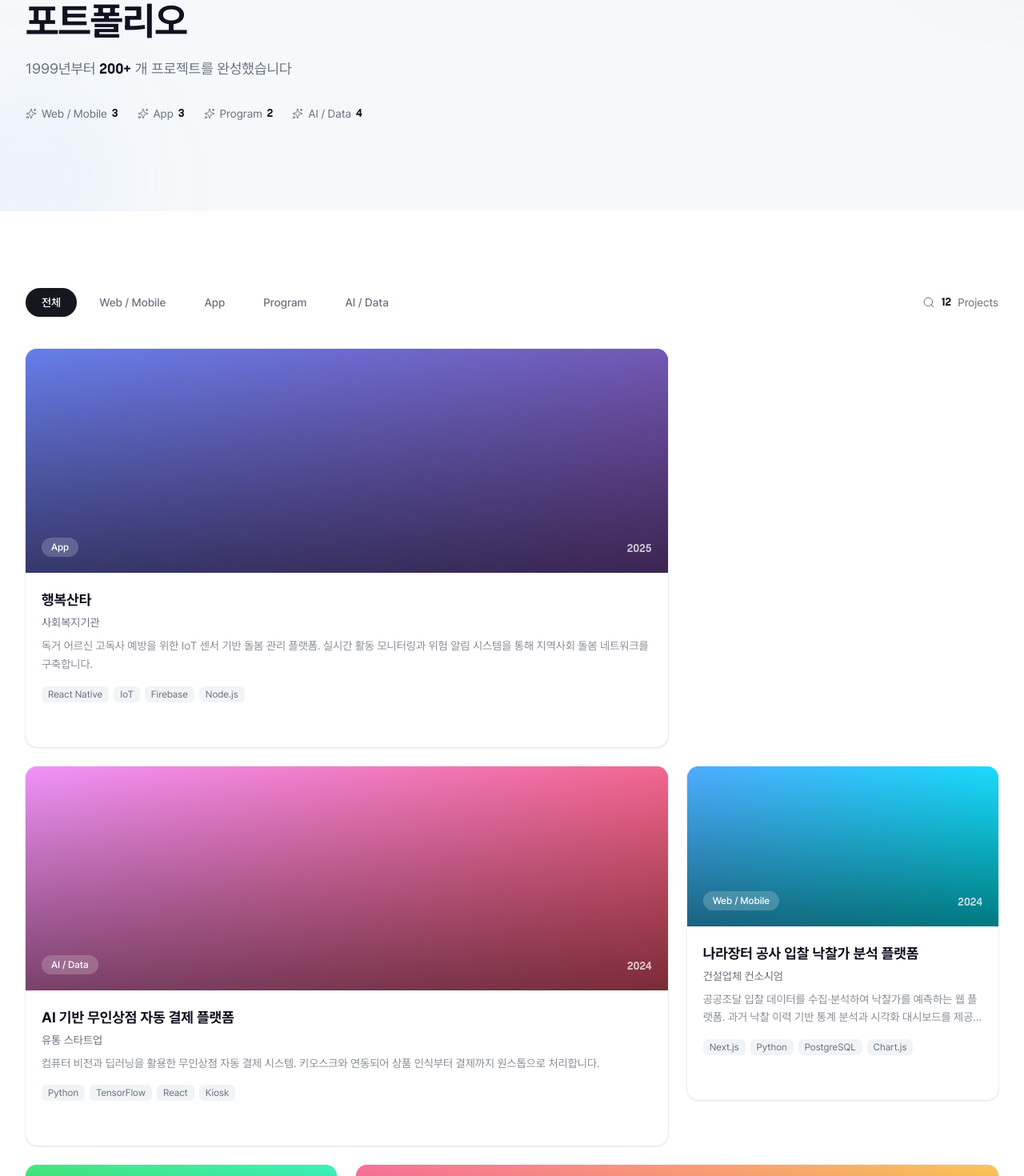
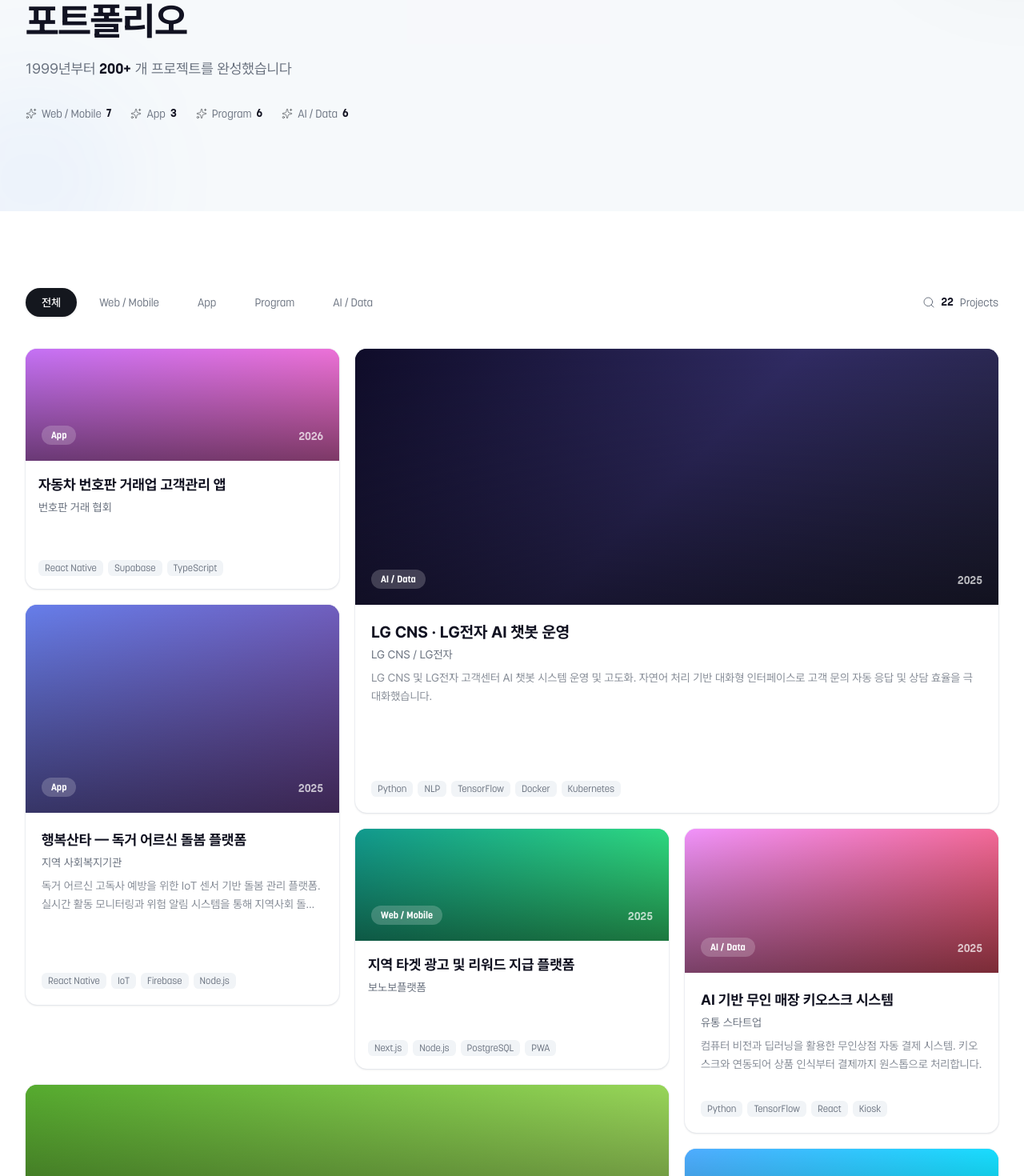
Before and after one commit to MS-Kwak/bonobo-platform, a Next.js app: page /portfolio in a window 1280 px wide. Shown: the part 200-1670 px from the top of the page at 80% size. Built offline with nearby package versions, Linux system fonts and the light colour scheme.

Commit message:
feat: update portfolio components with improved styling and new card size features; enhance UI consistency and add new portfolio items

```diff
--- a/components/portfolio/portfolio-detail.tsx
+++ b/components/portfolio/portfolio-detail.tsx
@@ -27,7 +27,7 @@ function CategoryBadge({
   const label =
     categories.find((c) => c.id === category)?.label ?? category;
   return (
-    <span className="rounded-full bg-white/20 px-3 py-1 text-xs font-medium text-white backdrop-blur-sm">
+    <span className="rounded-full bg-white/20 px-3 py-1 font-heading text-xs font-bold text-white backdrop-blur-sm">
       {label}
     </span>
   );
@@ -168,7 +168,7 @@ export function PortfolioDetail({
                       delay: 0.7 + i * 0.05,
                       ease,
                     }}
-                    className="rounded-full bg-white/15 px-3 py-1 text-xs font-medium text-white backdrop-blur-sm"
+                    className="rounded-full bg-white/15 px-3 py-1 font-heading text-xs font-bold text-white backdrop-blur-sm"
                   >
                     {tag}
                   </motion.span>
@@ -249,7 +249,7 @@ export function PortfolioDetail({
               </SidebarItem>
 
               <SidebarItem icon={Layers} label="카테고리" index={2}>
-                <p className="mt-0.5 text-sm font-semibold text-foreground">
+                <p className="mt-0.5 font-heading text-sm font-semibold text-foreground">
                   {categoryLabel}
                 </p>
               </SidebarItem>
@@ -267,7 +267,7 @@ export function PortfolioDetail({
                         delay: 0.5 + i * 0.06,
                         ease,
                       }}
-                      className="rounded-md bg-white px-2.5 py-1 text-xs font-medium text-foreground shadow-sm ring-1 ring-border/50"
+                      className="rounded-md bg-white px-2.5 py-1 font-heading text-xs font-medium text-foreground shadow-sm ring-1 ring-border/50"
                     >
                       {tag}
                     </motion.span>
--- a/components/portfolio/portfolio-list.tsx
+++ b/components/portfolio/portfolio-list.tsx
@@ -35,7 +35,7 @@ function CategoryBadge({
   const label =
     categories.find((c) => c.id === category)?.label ?? category;
   return (
-    <span className="rounded-full bg-white/20 px-3 py-1 text-xs font-medium text-white backdrop-blur-sm">
+    <span className="rounded-full bg-white/20 px-3 py-1 font-heading text-xs font-bold text-white backdrop-blur-sm">
       {label}
     </span>
   );
@@ -161,7 +161,7 @@ export function PortfolioList() {
                   className="size-3.5 text-primary/60"
                   strokeWidth={1.5}
                 />
-                <span>{stat.label}</span>
+                <span className="font-heading">{stat.label}</span>
                 <span className="font-heading font-bold text-foreground">
                   {stat.count}
                 </span>
@@ -205,7 +205,9 @@ export function PortfolioList() {
                     }}
                   />
                 )}
-                <span className="relative z-10">{cat.label}</span>
+                <span className="relative z-10 font-heading">
+                  {cat.label}
+                </span>
               </button>
             ))}
 
@@ -214,40 +216,69 @@ export function PortfolioList() {
               <span className="font-heading font-bold text-foreground">
                 {filtered.length}
               </span>
-              <span>Projects</span>
+              <span className="font-heading">Projects</span>
             </div>
           </motion.div>
 
-          {/* Card Grid */}
+          {/* Bento Card Grid */}
           <AnimatePresence mode="wait">
             <motion.div
               key={active}
-              initial={{ opacity: 0, y: 12 }}
-              animate={{ opacity: 1, y: 0 }}
-              exit={{ opacity: 0, y: -12 }}
+              initial={{ opacity: 0 }}
+              animate={{ opacity: 1 }}
+              exit={{ opacity: 0 }}
               transition={{ duration: 0.3, ease }}
-              className="mt-10 grid grid-cols-1 gap-6 sm:grid-cols-2 lg:grid-cols-3"
+              className="mt-10 grid grid-cols-1 gap-5 sm:grid-cols-2 lg:grid-cols-3"
+              style={{ gridAutoRows: '20px', gridAutoFlow: 'dense' }}
             >
-              {filtered.map((item, i) => (
+              {filtered.map((item, i) => {
+                const s = item.size ?? 'default';
+                const isWide = s === 'large' || s === 'wide';
+
+                const colSpan = isWide ? 2 : 1;
+                const rowSpan =
+                  s === 'large'
+                    ? 15
+                    : s === 'tall'
+                      ? 13
+                      : s === 'wide'
+                        ? 11
+                        : item.compact
+                          ? 8
+                          : 10;
+
+                const thumbH =
+                  s === 'large'
+                    ? 'h-[320px]'
+                    : s === 'tall'
+                      ? 'h-[260px]'
+                      : s === 'wide'
+                        ? 'h-[200px]'
+                        : item.compact
+                          ? 'h-[140px]'
+                          : 'h-[180px]';
+
+                return (
                   <motion.div
                     key={item.id}
+                    variants={cardVariants}
                     custom={i % 3}
-                  variants={cardVariants}
                     initial="hidden"
                     whileInView="visible"
                     viewport={{ once: true, margin: '-60px' }}
-                  exit="exit"
-                  className={cn(item.featured && 'lg:col-span-2')}
+                    style={{
+                      gridColumn: `span ${colSpan}`,
+                      gridRow: `span ${rowSpan}`,
+                    }}
                   >
                     <Link
                       href={`/portfolio/${item.id}`}
-                    className="group block overflow-hidden rounded-2xl ring-1 ring-border/50 shadow-sm transition-all duration-300 hover:shadow-xl hover:-translate-y-1"
+                      className="group flex h-full flex-col overflow-hidden rounded-2xl ring-1 ring-border/50 shadow-sm transition-all duration-300 hover:shadow-xl hover:-translate-y-1"
                     >
-                    {/* Thumbnail */}
                       <div
                         className={cn(
-                        'relative flex items-end overflow-hidden p-5',
-                        item.featured ? 'h-[280px]' : 'h-[200px]',
+                          'relative flex shrink-0 items-end overflow-hidden p-5',
+                          thumbH,
                         )}
                         style={{ background: item.thumbnail }}
                       >
@@ -264,37 +295,54 @@ export function PortfolioList() {
                         </div>
                       </div>
 
-                    {/* Content */}
-                    <div className="p-5">
-                      <h3 className="text-lg font-bold text-foreground transition-colors duration-200 group-hover:text-primary">
+                      <div
+                        className={cn(
+                          'flex flex-1 flex-col p-5',
+                          item.compact && 'p-4',
+                        )}
+                      >
+                        <h3
+                          className={cn(
+                            'font-bold text-foreground transition-colors duration-200 group-hover:text-primary',
+                            isWide ? 'text-xl' : 'text-lg',
+                          )}
+                        >
                           {item.title}
                         </h3>
                         <p className="mt-1 text-sm text-muted-foreground">
                           {item.client}
                         </p>
-                      <p className="mt-2 line-clamp-2 text-sm leading-relaxed text-muted-foreground/80">
+                        {!item.compact && (
+                          <p
+                            className={cn(
+                              'mt-2 text-sm leading-relaxed text-muted-foreground/80',
+                              isWide
+                                ? 'line-clamp-3'
+                                : 'line-clamp-2',
+                            )}
+                          >
                             {item.description}
                           </p>
-                      <div className="mt-4 flex flex-wrap gap-1.5">
+                        )}
+                        <div
+                          className={cn(
+                            'mt-auto flex flex-wrap gap-1.5 pt-3',
+                          )}
+                        >
                           {item.tags.map((tag) => (
                             <span
                               key={tag}
-                            className="rounded-md bg-muted px-2 py-0.5 text-xs text-muted-foreground"
+                              className="rounded-md bg-muted px-2 py-0.5 font-heading text-xs text-muted-foreground"
                             >
                               {tag}
                             </span>
                           ))}
                         </div>
-                      <div className="mt-4 flex items-center gap-1 text-sm font-medium text-primary">
-                        <span className="translate-x-0 opacity-0 transition-all duration-300 group-hover:translate-x-0 group-hover:opacity-100">
-                          자세히 보기
-                        </span>
-                        <ArrowRight className="size-4 -translate-x-16 opacity-0 transition-all duration-300 group-hover:translate-x-0 group-hover:opacity-100" />
-                      </div>
                       </div>
                     </Link>
                   </motion.div>
-              ))}
+                );
+              })}
             </motion.div>
           </AnimatePresence>
         </div>
--- a/data/portfolio.ts
+++ b/data/portfolio.ts
@@ -4,6 +4,7 @@ export type PortfolioCategory =
   | 'app'
   | 'program'
   | 'ai';
+export type CardSize = 'large' | 'wide' | 'tall' | 'default';
 
 export interface PortfolioItem {
   id: string;
@@ -14,7 +15,8 @@ export interface PortfolioItem {
   year: number;
   tags: string[];
   thumbnail: string;
-  featured?: boolean;
+  size?: CardSize;
+  compact?: boolean;
 }
 
 export const categories: { id: PortfolioCategory; label: string }[] =
@@ -28,28 +30,79 @@ export const categories: { id: PortfolioCategory; label: string }[] =
 
 export const portfolioItems: PortfolioItem[] = [
   {
+    id: 'car-plate-crm',
+    title: '자동차 번호판 거래업 고객관리 앱',
+    description:
+      '자동차 번호판 거래 업종 특화 CRM 앱. 고객 DB 관리, 거래 이력 추적, 자동 알림, 매출 통계 기능을 모바일 환경에서 제공합니다.',
+    category: 'app',
+    client: '번호판 거래 협회',
+    year: 2026,
+    tags: ['React Native', 'Supabase', 'TypeScript'],
+    thumbnail: 'linear-gradient(135deg, #c471f5 0%, #fa71cd 100%)',
+    size: 'default',
+    compact: true,
+  },
+  {
+    id: 'lg-ai-chatbot',
+    title: 'LG CNS · LG전자 AI 챗봇 운영',
+    description:
+      'LG CNS 및 LG전자 고객센터 AI 챗봇 시스템 운영 및 고도화. 자연어 처리 기반 대화형 인터페이스로 고객 문의 자동 응답 및 상담 효율을 극대화했습니다.',
+    category: 'ai',
+    client: 'LG CNS / LG전자',
+    year: 2025,
+    tags: ['Python', 'NLP', 'TensorFlow', 'Docker', 'Kubernetes'],
+    thumbnail:
+      'linear-gradient(135deg, #0f0c29 0%, #302b63 50%, #24243e 100%)',
+    size: 'large',
+  },
+  {
     id: 'happy-santa',
-    title: '행복산타',
+    title: '행복산타 — 독거 어르신 돌봄 플랫폼',
     description:
       '독거 어르신 고독사 예방을 위한 IoT 센서 기반 돌봄 관리 플랫폼. 실시간 활동 모니터링과 위험 알림 시스템을 통해 지역사회 돌봄 네트워크를 구축합니다.',
     category: 'app',
-    client: '사회복지기관',
+    client: '지역 사회복지기관',
     year: 2025,
     tags: ['React Native', 'IoT', 'Firebase', 'Node.js'],
     thumbnail: 'linear-gradient(135deg, #667eea 0%, #764ba2 100%)',
-    featured: true,
+    size: 'tall',
+  },
+  {
+    id: 'local-ad-reward',
+    title: '지역 타겟 광고 및 리워드 지급 플랫폼',
+    description:
+      '위치 기반 타겟 광고와 리워드 적립을 결합한 O2O 플랫폼. 지역 소상공인과 소비자를 연결하는 양면 마켓을 구현했습니다.',
+    category: 'web',
+    client: '보노보플랫폼',
+    year: 2025,
+    tags: ['Next.js', 'Node.js', 'PostgreSQL', 'PWA'],
+    thumbnail: 'linear-gradient(135deg, #11998e 0%, #38ef7d 100%)',
+    size: 'default',
+    compact: true,
   },
   {
     id: 'ai-unmanned-store',
-    title: 'AI 기반 무인상점 자동 결제 플랫폼',
+    title: 'AI 기반 무인 매장 키오스크 시스템',
     description:
       '컴퓨터 비전과 딥러닝을 활용한 무인상점 자동 결제 시스템. 키오스크와 연동되어 상품 인식부터 결제까지 원스톱으로 처리합니다.',
     category: 'ai',
     client: '유통 스타트업',
-    year: 2024,
+    year: 2025,
     tags: ['Python', 'TensorFlow', 'React', 'Kiosk'],
     thumbnail: 'linear-gradient(135deg, #f093fb 0%, #f5576c 100%)',
-    featured: true,
+    size: 'default',
+  },
+  {
+    id: 'rehab-reward',
+    title: '재활용컵 리워드 플랫폼 및 물류 관리',
+    description:
+      '재활용컵 회수·세척·재배포 물류 전 과정을 관리하는 플랫폼. 리워드 적립 시스템과 실시간 물류 추적 기능을 포함합니다.',
+    category: 'web',
+    client: '환경 스타트업',
+    year: 2025,
+    tags: ['React', 'Node.js', 'MySQL', 'Logistics'],
+    thumbnail: 'linear-gradient(135deg, #56ab2f 0%, #a8e063 100%)',
+    size: 'wide',
   },
   {
     id: 'nara-bidding',
@@ -61,6 +114,7 @@ export const portfolioItems: PortfolioItem[] = [
     year: 2024,
     tags: ['Next.js', 'Python', 'PostgreSQL', 'Chart.js'],
     thumbnail: 'linear-gradient(135deg, #4facfe 0%, #00f2fe 100%)',
+    size: 'default',
   },
   {
     id: 'ad-earning',
@@ -72,6 +126,46 @@ export const portfolioItems: PortfolioItem[] = [
     year: 2024,
     tags: ['Flutter', 'Spring Boot', 'MySQL', 'AWS'],
     thumbnail: 'linear-gradient(135deg, #43e97b 0%, #38f9d7 100%)',
+    size: 'tall',
+  },
+  {
+    id: 'overseas-realestate',
+    title: '해외 부동산 정보 제공 플랫폼',
+    description:
+      '해외 부동산 매물 등록·검색·중개를 위한 글로벌 플랫폼. 다국어 지원과 환율 자동 변환, 화상 투어 기능을 제공합니다.',
+    category: 'web',
+    client: '랜드글로벌',
+    year: 2023,
+    tags: ['Next.js', 'Node.js', 'MongoDB', 'AWS'],
+    thumbnail: 'linear-gradient(135deg, #fddb92 0%, #d1fdff 100%)',
+    size: 'default',
+    compact: true,
+  },
+  {
+    id: 'nursing-care',
+    title: '요양관리사 교육원 통합 관리 플랫폼',
+    description:
+      '요양관리사 교육원의 수강생 관리, 교육 과정 운영, 수료증 발급까지 전 과정을 디지털화한 통합 관리 시스템입니다.',
+    category: 'web',
+    client: '요양관리사 교육원',
+    year: 2023,
+    tags: ['PHP', 'Laravel', 'MySQL', 'jQuery'],
+    thumbnail: 'linear-gradient(135deg, #e0c3fc 0%, #8ec5fc 100%)',
+    size: 'default',
+    compact: true,
+  },
+  {
+    id: 'scada-vehicle',
+    title: '스카이차량 매칭 플랫폼',
+    description:
+      '스카이차량(고소작업차) 소유자와 수요자를 실시간으로 매칭하는 플랫폼. GPS 기반 위치 추적과 예약·결제 시스템을 제공합니다.',
+    category: 'web',
+    client: '스카이차량 협회',
+    year: 2023,
+    tags: ['React', 'Node.js', 'PostgreSQL', 'Maps API'],
+    thumbnail: 'linear-gradient(135deg, #ffecd2 0%, #fcb69f 100%)',
+    size: 'default',
+    compact: true,
   },
   {
     id: 'bullsone-mall',
@@ -83,7 +177,20 @@ export const portfolioItems: PortfolioItem[] = [
     year: 2022,
     tags: ['Java', 'Spring', 'Oracle', 'Vue.js'],
     thumbnail: 'linear-gradient(135deg, #fa709a 0%, #fee140 100%)',
-    featured: true,
+    size: 'wide',
+  },
+  {
+    id: 'construction-safety',
+    title: '건설업체 안전보건관리 시스템',
+    description:
+      '건설 현장의 안전보건 관리를 체계화하는 시스템. 위험성 평가, 안전교육 관리, 사고 보고 및 통계 분석 기능을 포함합니다.',
+    category: 'program',
+    client: '건설업체',
+    year: 2023,
+    tags: ['C#', '.NET', 'MSSQL', 'WPF'],
+    thumbnail: 'linear-gradient(135deg, #ff9a9e 0%, #fad0c4 100%)',
+    size: 'default',
+    compact: true,
   },
   {
     id: 'gs-certified-privacy',
@@ -95,6 +202,32 @@ export const portfolioItems: PortfolioItem[] = [
     year: 2022,
     tags: ['C#', '.NET', 'MSSQL', 'PKI'],
     thumbnail: 'linear-gradient(135deg, #a18cd1 0%, #fbc2eb 100%)',
+    size: 'tall',
+  },
+  {
+    id: 'franchise-analysis',
+    title: '프랜차이즈를 위한 판매 분석 플랫폼',
+    description:
+      '프랜차이즈 가맹점의 매출 데이터를 수집·분석하여 점포별 성과를 비교하고 최적의 운영 전략을 도출하는 BI 플랫폼입니다.',
+    category: 'ai',
+    client: '프랜차이즈 본사',
+    year: 2022,
+    tags: ['Python', 'Django', 'PostgreSQL', 'D3.js'],
+    thumbnail: 'linear-gradient(135deg, #89f7fe 0%, #66a6ff 100%)',
+    size: 'default',
+  },
+  {
+    id: 'food-erp',
+    title: '식용관 업체 ERP 시스템',
+    description:
+      '식용관 업종 특화 ERP 시스템. 원재료 입출고, 생산 관리, 재고 관리, 매출 분석까지 전 과정을 통합 관리합니다.',
+    category: 'program',
+    client: '식용관 업체',
+    year: 2022,
+    tags: ['Java', 'Spring', 'Oracle', 'eChart'],
+    thumbnail: 'linear-gradient(135deg, #d4fc79 0%, #96e6a1 100%)',
+    size: 'default',
+    compact: true,
   },
   {
     id: 'iot-hotel-management',
@@ -106,6 +239,32 @@ export const portfolioItems: PortfolioItem[] = [
     year: 2021,
     tags: ['Python', 'MQTT', 'React', 'TensorFlow'],
     thumbnail: 'linear-gradient(135deg, #ffecd2 0%, #fcb69f 100%)',
+    size: 'default',
+  },
+  {
+    id: 'kats-mailing',
+    title: '한국교통안전공단 발송물 생산 관리 시스템',
+    description:
+      '대량 우편물의 생산·발송 프로세스를 체계적으로 관리하는 시스템. 바코드 추적, 배치 관리, 실시간 현황 모니터링 기능을 구현했습니다.',
+    category: 'program',
+    client: '한국교통안전공단',
+    year: 2020,
+    tags: ['Java', 'Spring', 'Oracle', 'Barcode'],
+    thumbnail: 'linear-gradient(135deg, #667eea 0%, #764ba2 100%)',
+    size: 'wide',
+  },
+  {
+    id: 'nias-cattle-sensor',
+    title: '국립축산과학원 소 센서 측정 분석 시스템',
+    description:
+      '축산 IoT 센서 데이터를 수집·분석하여 소의 건강 상태와 행동 패턴을 모니터링하는 시스템. 이상 징후 조기 감지 알고리즘을 개발했습니다.',
+    category: 'ai',
+    client: '국립축산과학원',
+    year: 2020,
+    tags: ['Python', 'IoT', 'ML', 'PostgreSQL'],
+    thumbnail: 'linear-gradient(135deg, #48c6ef 0%, #6f86d6 100%)',
+    size: 'default',
+    compact: true,
   },
   {
     id: 'dataview-ml',
@@ -117,49 +276,31 @@ export const portfolioItems: PortfolioItem[] = [
     year: 2019,
     tags: ['Python', 'Scikit-learn', 'Django', 'D3.js'],
     thumbnail: 'linear-gradient(135deg, #a1c4fd 0%, #c2e9fb 100%)',
+    size: 'default',
   },
   {
-    id: 'kats-mailing',
-    title: '한국교통안전공단 발송물 생산 관리 시스템',
+    id: 'franchise-sales-crm',
+    title: '프랜차이즈를 위한 영업 관리 시스템',
     description:
-      '대량 우편물의 생산·발송 프로세스를 체계적으로 관리하는 시스템. 바코드 추적, 배치 관리, 실시간 현황 모니터링 기능을 구현했습니다.',
+      '프랜차이즈 영업 사원의 가맹점 방문·상담·계약 전 과정을 관리하는 CRM 시스템. 모바일 현장 보고와 실시간 영업 현황 대시보드를 제공합니다.',
     category: 'program',
-    client: '한국교통안전공단',
-    year: 2020,
-    tags: ['Java', 'Spring', 'Oracle', 'Barcode'],
-    thumbnail: 'linear-gradient(135deg, #d4fc79 0%, #96e6a1 100%)',
+    client: '프랜차이즈 본사',
+    year: 2022,
+    tags: ['React', 'Spring Boot', 'MySQL', 'PWA'],
+    thumbnail: 'linear-gradient(135deg, #f6d365 0%, #fda085 100%)',
+    size: 'default',
   },
   {
-    id: 'nias-cattle-sensor',
-    title: '국립축산과학원 소 센서 측정 분석 시스템',
+    id: 'privacy-building',
+    title: '비대면 개인화 및 건물관리 시스템',
     description:
-      '축산 IoT 센서 데이터를 수집·분석하여 소의 건강 상태와 행동 패턴을 모니터링하는 시스템. 이상 징후 조기 감지 알고리즘을 개발했습니다.',
-    category: 'ai',
-    client: '국립축산과학원',
-    year: 2020,
-    tags: ['Python', 'IoT', 'ML', 'PostgreSQL'],
-    thumbnail: 'linear-gradient(135deg, #89f7fe 0%, #66a6ff 100%)',
-  },
-  {
-    id: 'land-global',
-    title: '해외부동산 중개 플랫폼 랜드글로벌',
-    description:
-      '해외 부동산 매물 등록·검색·중개를 위한 글로벌 플랫폼. 다국어 지원과 환율 자동 변환, 화상 투어 기능을 제공합니다.',
-    category: 'web',
-    client: '랜드글로벌',
-    year: 2023,
-    tags: ['Next.js', 'Node.js', 'MongoDB', 'AWS'],
-    thumbnail: 'linear-gradient(135deg, #fddb92 0%, #d1fdff 100%)',
-  },
-  {
-    id: 'car-plate-crm',
-    title: '자동차 번호판 거래업 고객관리 앱',
-    description:
-      '자동차 번호판 거래 업종 특화 CRM 앱. 고객 DB 관리, 거래 이력 추적, 자동 알림, 매출 통계 기능을 모바일 환경에서 제공합니다.',
-    category: 'app',
-    client: '번호판 거래 협회',
-    year: 2026,
-    tags: ['React Native', 'Supabase', 'TypeScript'],
-    thumbnail: 'linear-gradient(135deg, #c471f5 0%, #fa71cd 100%)',
+      '비대면 환경에서의 건물 시설 관리와 입주자 개인화 서비스를 통합한 스마트 빌딩 관리 플랫폼입니다.',
+    category: 'program',
+    client: '건물관리 업체',
+    year: 2022,
+    tags: ['C#', '.NET', 'IoT', 'MSSQL'],
+    thumbnail: 'linear-gradient(135deg, #c3cfe2 0%, #f5f7fa 100%)',
+    size: 'default',
+    compact: true,
   },
 ];
```
Lines whose indentation alone changed are shown as unchanged.
